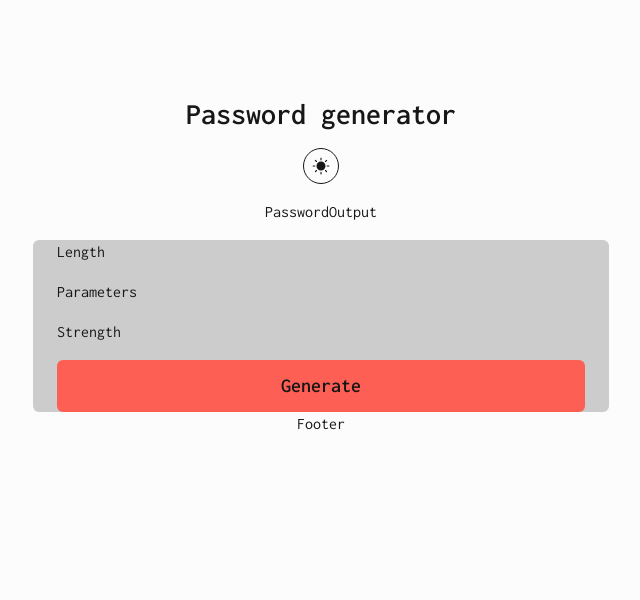
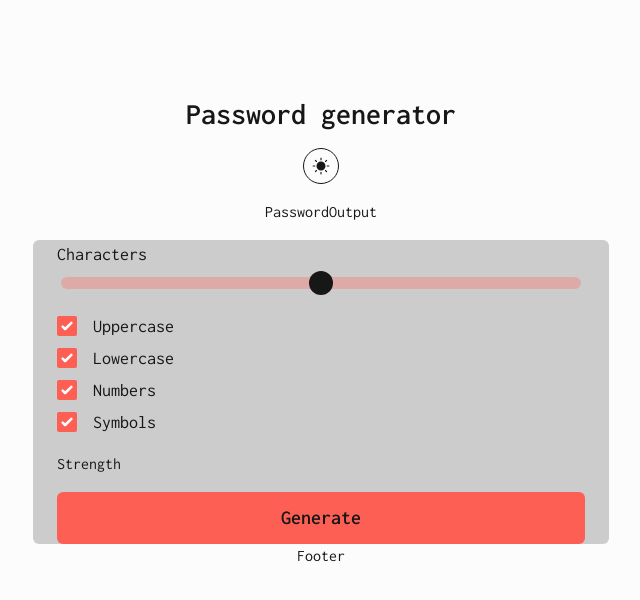
Before and after one commit to MertArar/passwordGenerator, a React (Vite) app: page / in a window 1280 px wide. Shown: the top 600 px of the page, without its empty margins (319-959 px from the left). Built offline with nearby package versions, Linux system fonts and the light colour scheme.

Commit message:
length and parameter done

```diff
--- a/src/components/Generator/Options/Length.jsx
+++ b/src/components/Generator/Options/Length.jsx
@@ -1,7 +1,35 @@
-import React from "react";
-
-const Length = () => {
-  return <div>Length</div>;
+const Length = ({ passwordLength, setPasswordLength }) => {
+  return (
+    <div>
+      <label
+        className="flex justify-between min-w-full mb-1 sm:text-lg"
+        htmlFor="length"
+      >
+        Characters<span>{passwordLength}</span>
+      </label>
+      <input
+        type="range"
+        onChange={(e) => setPasswordLength(e.target.value)}
+        min={8}
+        max={24}
+        step={1}
+        value={passwordLength}
+        className="
+                  min-w-full appearance-none bg-transparent
+                  [&::-webkit-slider-runnable-track]:rounded-full
+                  [&::-webkit-slider-runnable-track]:bg-primary/30
+                  [&::-webkit-slider-thumb]:appearance-none
+                  [&::-webkit-slider-thumb]:h-3
+                  [&::-webkit-slider-thumb]:w-3
+                  [&::-webkit-slider-thumb]:scale-[200%]
+                  [&::-webkit-slider-thumb]:inset-10
+                  [&::-webkit-slider-thumb]:rounded-full
+                  [&::-webkit-slider-thumb]:dark:bg-white
+                  [&::-webkit-slider-thumb]:bg-black
+                  px-1
+              "
+      />
+    </div>
+  );
 };
-
 export default Length;
--- a/src/components/Generator/Options/Parameters.jsx
+++ b/src/components/Generator/Options/Parameters.jsx
@@ -1,7 +1,52 @@
-import React from "react";
+const PARAMETERS_DATA = [
+  {
+    name: "uppercase",
+    label: "Uppercase",
+  },
+  {
+    name: "lowercase",
+    label: "Lowercase",
+  },
+  {
+    name: "numbers",
+    label: "Numbers",
+  },
+  {
+    name: "symbols",
+    label: "Symbols",
+  },
+];
 
-const Parameters = () => {
-  return <div>Parameters</div>;
+const Parameters = ({ parameter, setParameters }) => {
+  const handleOnChange = (event, props) => {
+    const auxObject = {};
+    auxObject[props] = event.target.checked;
+    setParameters({ ...parameter, ...auxObject });
+  };
+  return (
+    <div className="flex flex-col">
+      <ul className="sm:text-lg">
+        {PARAMETERS_DATA.map((parameter) => {
+          return (
+            <li
+              className="flex items-center w-full gap-4 mb-1 last:mb-0"
+              key={parameter.name}
+            >
+              <input
+                className="w-5 h-5 bg-transparent rounded-sm focus:ring-0 checked:border-none border-primary checked:bg-primary text-primary"
+                onChange={(e) => handleOnChange(e, parameter.name)}
+                type="checkbox"
+                name={parameter.name}
+                id={parameter.name}
+                defaultChecked={true}
+              />
+              <label htmlFor={parameter.name}>{parameter.label}</label>
+            </li>
+          );
+        })}
+      </ul>
+    </div>
+  );
 };
 
 export default Parameters;
```
